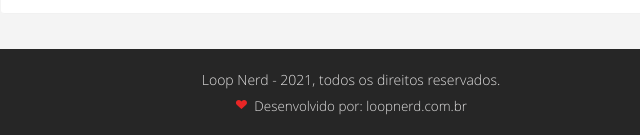
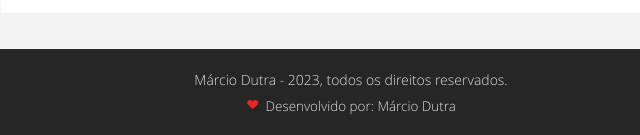
Before and after one commit to marciodutra/Sistema-cadastro-, a plain HTML site: page index.html in a window 1280 px wide. Shown: the part 1051-1186 px from the top of the page, 289-929 px from the left. Drawn offline with Linux system fonts and the light colour scheme.

Commit message:
Add files via upload

```diff
--- a/index.html
+++ b/index.html
@@ -22,7 +22,7 @@
     <link rel="stylesheet" type="text/css" href="css/fonts-icones.css">
     <link rel="shortcut icon" href="https://www.loopnerd.com.br/wp-content/themes/loopnerd/img/favicon.png"/>
 
-	<title>HTML CSS Ready Registration Form - Html Css</title>
+	<title>Sistema de cadastro</title>
 
  </head>
 
@@ -161,8 +161,8 @@
 <footer class="main_footer container">
     <div class="main_footer_copy">
 
-        <p class="m-b-footer"> Loop Nerd - 2021, todos os direitos reservados.</p>
-        <p class="by"><i class="icon icon-heart-3"></i> Desenvolvido por: loopnerd.com.br</p>
+        <p class="m-b-footer"> Márcio Dutra - 2023, todos os direitos reservados.</p>
+        <p class="by"><i class="icon icon-heart-3"></i> Desenvolvido por: Márcio Dutra</p>
 
     </div>
 </footer>
```
